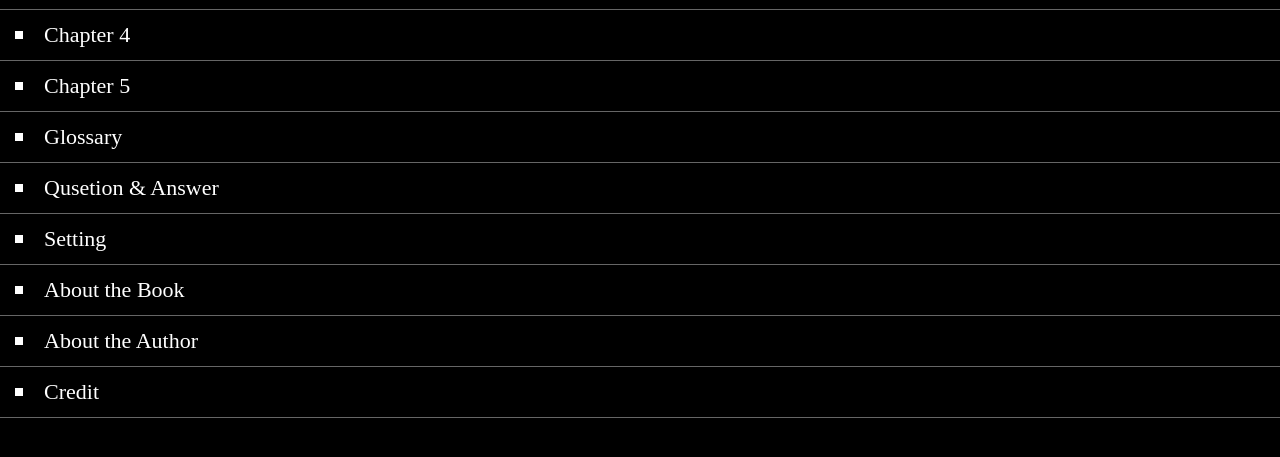
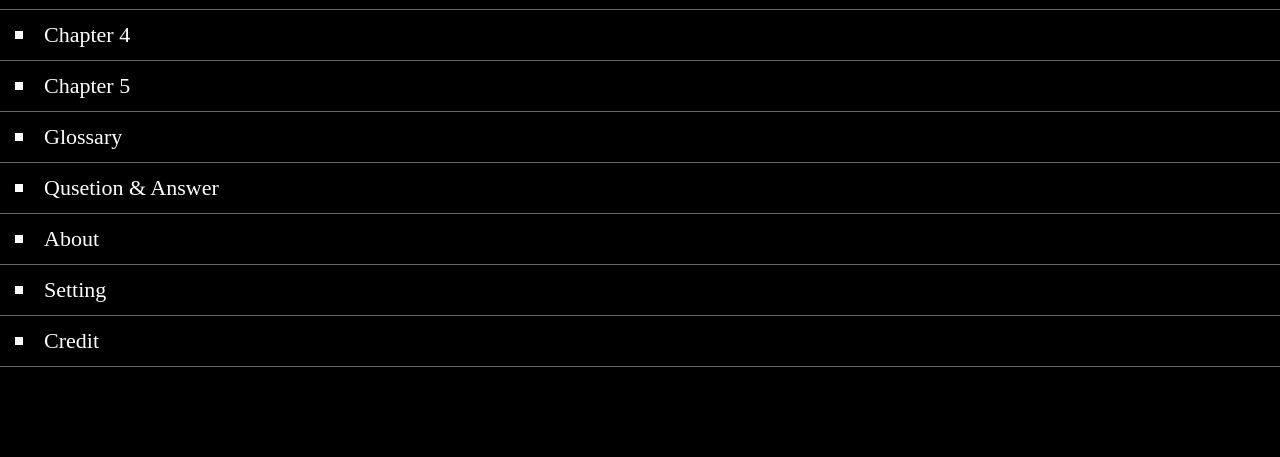
Before and after one commit to kunlexyz/ola01, a PHP site: page /index.html in a window 1280 px wide. Shown: the part 330-787 px from the top of the page. Run offline with PHP 8.4, Linux system fonts and the light colour scheme.

```diff
--- a/index.html
+++ b/index.html
@@ -75,7 +75,7 @@ theme:
                                 <div class="bullet"></div>
                                 <div class="chap">Dedication</div>
 <div id="dedication" class="plain">
-Dedicating this Book to my....  Dedicating this Book to my....  Dedicating this Book to my....  Dedicating this Book to my....  Dedicating this Book to my....  Dedicating this Book to my....  Dedicating this Book to my....
+This book is dedicated to my adorable mother, Comfort Ebunola Olusanya.
 </div>
                             </div>
 
@@ -83,7 +83,9 @@ Dedicating this Book to my....  Dedicating this Book to my....  Dedicating this
                                 <div class="bullet"></div>
                                 <div class="chap">Preface</div>
 <div id="preface" class="plain">
-Preface Preface Preface Preface Preface Preface Preface Preface Preface Preface Preface Preface Preface Preface Preface Preface Preface Preface Preface
+My profound gratitude, first of all, goes to the Almighty God who gave me the knowledge, skill and inspiration to write this book.
+In addition, I want to thank God for the lives of these special people in my life who have supported me in no measurable way in seeing
+ to the publication of this book: My parents-(Sampress) Samuel Efuwape Olusanya, Mary Kikelomo Olusanya, and to the families of Omoyeles' for adding positive inducement in my life, and my siblings ... (Micorly) Michael Oluwasegun Olusanya, Samson Ayotunde Omoyele for their moral support, Elizabeth Abimbola Soneye I appreciate your prayer in my life, and to my best friend Taofeek Adeniyi Onadipe for his obstinate views, Engr Lateef Titilayo Ibitoye (My Role Model) thank you for your manoeuver and you will always be in my memory.
 </div>
                             </div>
     <a href="chapter1.html">
@@ -128,28 +130,16 @@ Preface Preface Preface Preface Preface Preface Preface Preface Preface Preface
                                 <div class="chap">Qusetion &amp; Answer</div>
                             </div>
     </a>
+	<a href="about.html">
+    	<div class="mCon3">
+                                <div class="bullet"></div>
+                                <div class="chap">About</div>
+                            </div>
+      </a>
                         <div onclick="men()" class="mCon3">
                                 <div class="bullet"></div>
                                 <div onclick="men()" class="chap">Setting</div>
                             </div>
-
-                        <div class="mCon3">
-                                <div class="bullet"></div>
-                                <div onclick="showCon('#about')" class="chap">About the Book</div>
-<div id="about" class="plain">
-About the Book. About the Book. About the Book. About the Book. About the Book. About the Book. About the Book. About the Book. About the Book. About the Book. About the Book. About the Book. About the Book. About the Book. About the Book. About the Book. About the Book. About the Book.
-</div>
-                            </div>
-
-                        <div class="mCon3">
-                                <div class="bullet"></div>
-                                <div onclick="showCon('#aboutAuthor')" class="chap">About the Author</div>
-
- <div id="aboutAuthor" class="plain">
-The last born in a family of four, Olusanya Emmanuel Oladehinde (Sampress) was born in Awoyokun, Mushin Local Government Area of Lagos State.<br />
-He attended Shyllon Primary School. He furthers his education career by obtaining SSCE at Homat Pivotal Secondary School. His currently in Lagos Polytechnic in (Yaba College of Technology) studying Mass Communication.<br />
-His also a Music-Partner with a well-recognized Band known as T-Jazz Concept. He has written some dynamic and interesting short stories for some Private Schools. This is his first book to be published.
-</div>                           </div>
 
                         <div class="mCon3">
                                 <div class="bullet"></div>
--- a/style.css
+++ b/style.css
@@ -21,7 +21,8 @@ body{
 .mCon3:hover{
 	background-color:#222;
 	color:#FFF;}
-.plain{color:#666;}
+.plain{color:#CCC;
+		padding:10px;}
 .menu_dash{
     padding: 2px;
     margin: 3px;
```
